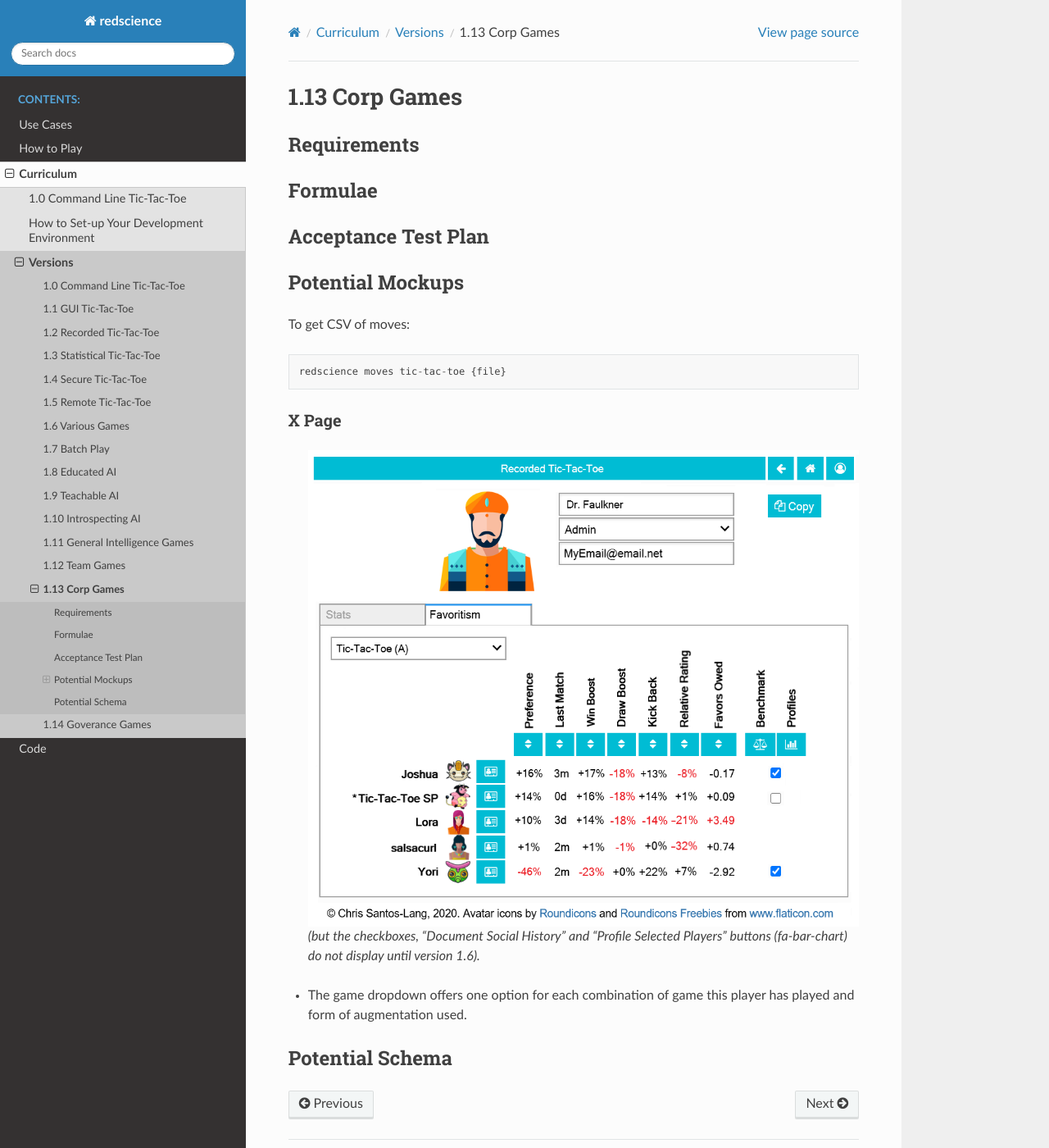
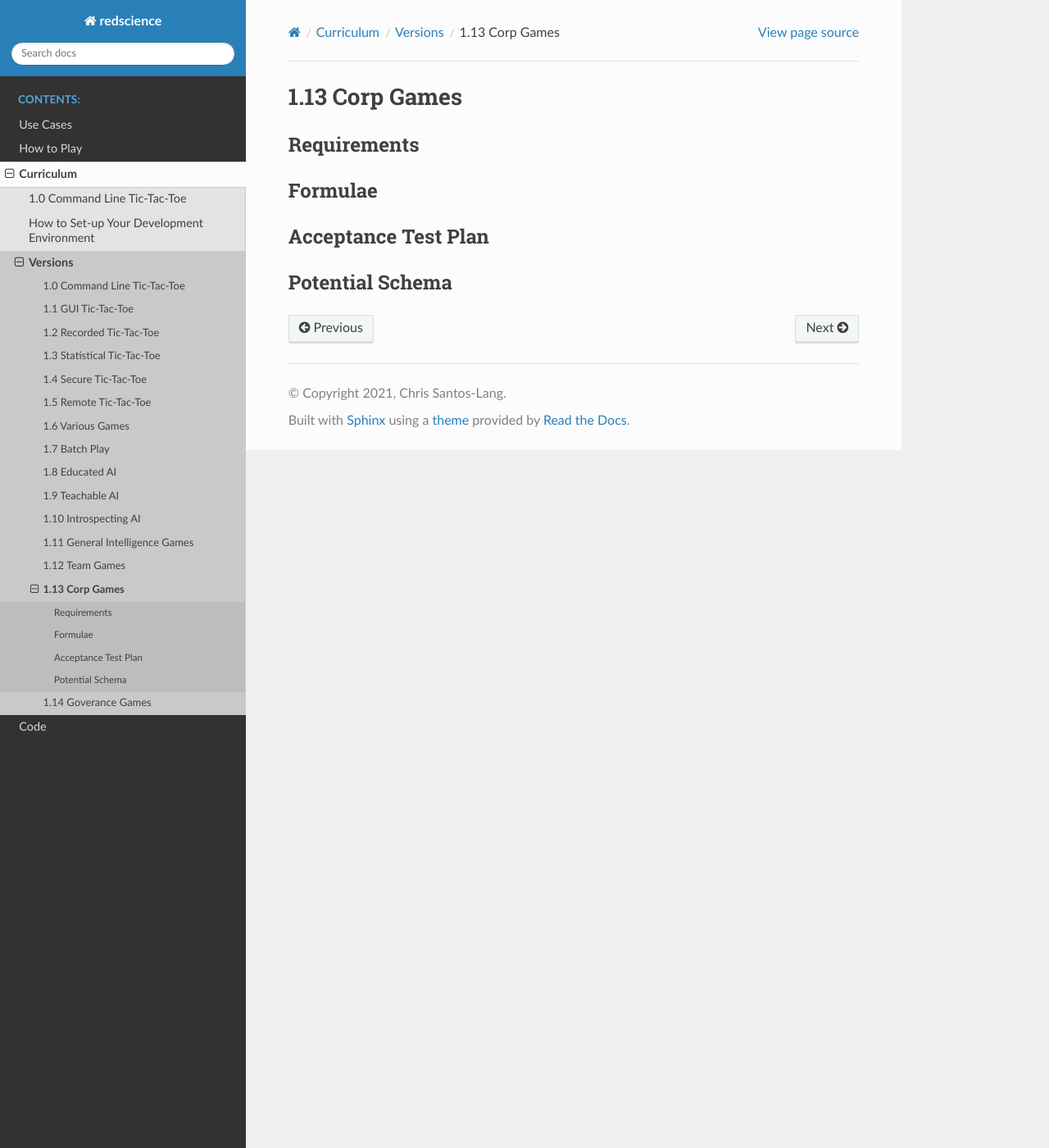
Before and after one commit to ChrisSantosLang/redscience, a Sphinx documentation site: the page built from docs/source/releases/corp.rst, in a window 1280 px wide and 1400 px high. Shown: the whole window at 82% size. Built offline with Sphinx 7.4.7 and the Read the Docs theme 2.0.0, drawn with Linux system fonts in a browser that asks for light colours.

Commit message:
Update corp.rst

```diff
--- a/docs/source/releases/corp.rst
+++ b/docs/source/releases/corp.rst
@@ -16,29 +16,5 @@ Acceptance Test Plan
 
 
 
-Potential Mockups
------------------
-
-To get CSV of moves::
-
-  redscience moves tic-tac-toe {file}
-
-
-
-X Page
-~~~~~~
-
- .. figure:: images/Favoritism.png
-
-   (but the checkboxes, “Document Social History” and “Profile
-   Selected Players” buttons (fa-bar-chart) do not display until
-   version 1.6).
-
-* The game dropdown offers one option for each combination of
-  game this player has played and form of augmentation used.
-
-
-
-
 Potential Schema
 ----------------
```
